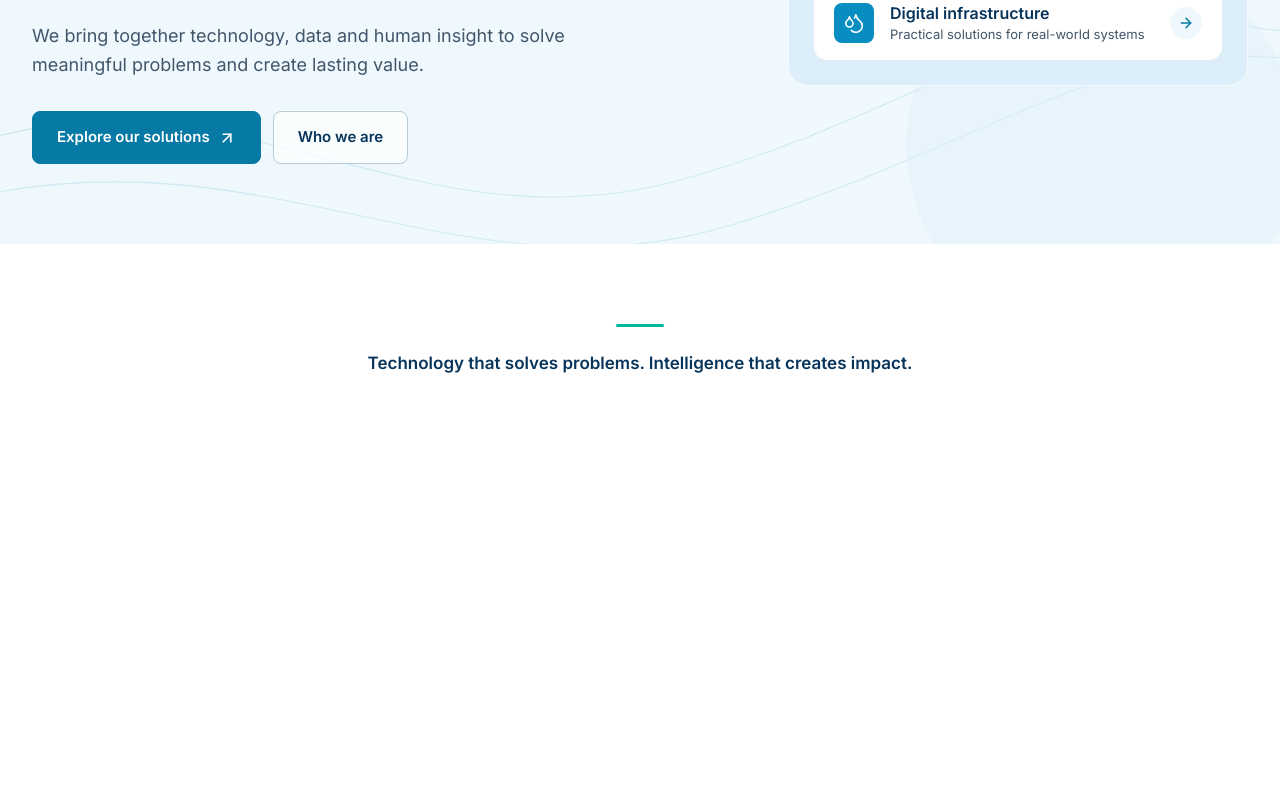
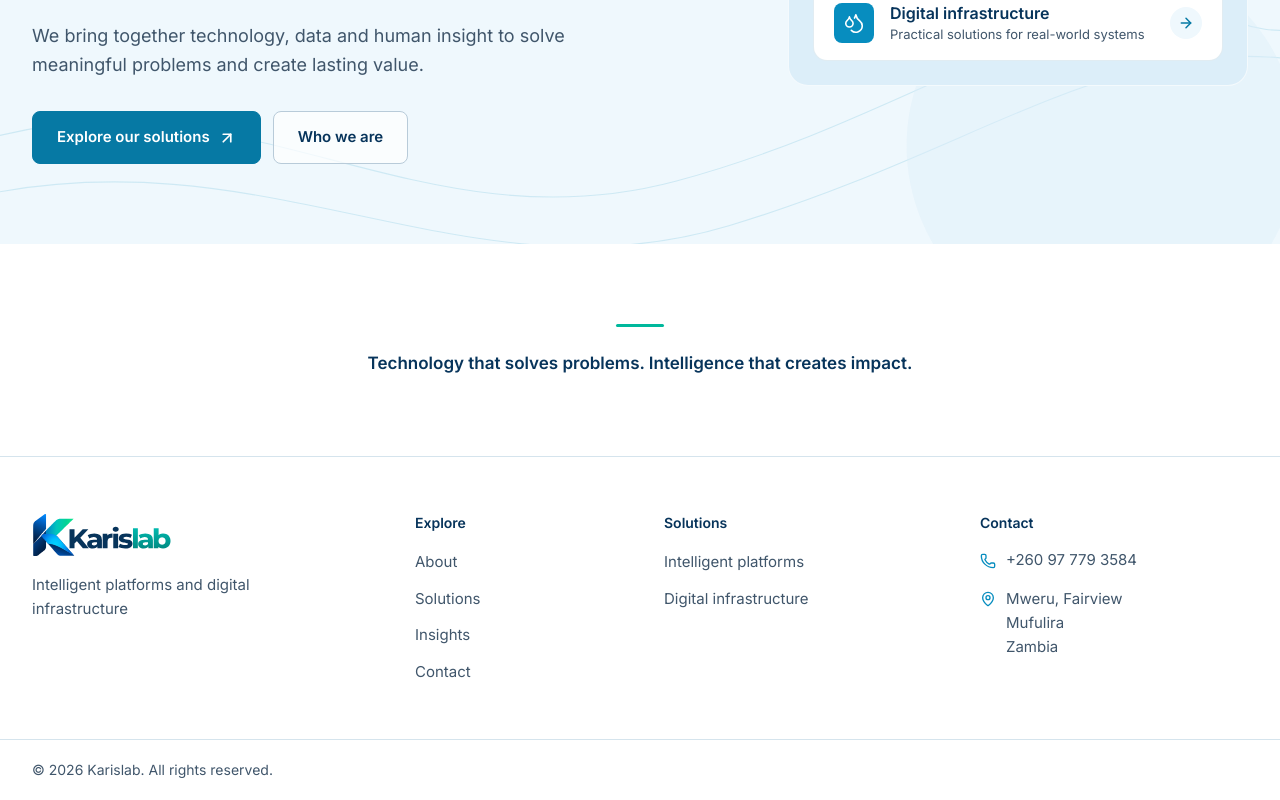
Before and after one commit to elijasinyinza-a11y/Karislab-Technologies, a Next.js app: page / in a window 1280 px wide. Shown: the part 433-1233 px from the top of the page. Before the commit the page ends 889 px from the top, so only its background shows below. Built offline with nearby package versions, Linux system fonts and the light colour scheme.

Commit message:
Add files via upload

```diff
--- a/src/app/layout.tsx
+++ b/src/app/layout.tsx
@@ -1,5 +1,6 @@
 import type { Metadata, Viewport } from "next";
 import { Inter } from "next/font/google";
+import SiteFooter from "@/components/SiteFooter";
 import SiteHeader from "@/components/SiteHeader";
 import { site } from "@/lib/site";
 import "./globals.css";
@@ -52,6 +53,7 @@ export default function RootLayout({
         <main id="main" tabIndex={-1} className="outline-none">
           {children}
         </main>
+        <SiteFooter />
       </body>
     </html>
   );
--- /dev/null
+++ b/src/components/SiteFooter.tsx
@@ -0,0 +1,94 @@
+import Link from "next/link";
+import { MapPin, Mail, Phone } from "lucide-react";
+import Logo from "@/components/Logo";
+import { contactHref, mainNav } from "@/lib/navigation";
+import { site, telHref } from "@/lib/site";
+import { solutionGroups } from "@/lib/solutions";
+
+const headingClass = "text-sm font-semibold text-navy";
+const linkClass = "text-[15px] transition-colors hover:text-action";
+
+export default function SiteFooter() {
+  const year = new Date().getFullYear();
+
+  return (
+    <footer className="border-t border-line bg-white">
+      <div className="page-container grid gap-10 py-12 md:grid-cols-2 md:py-14 xl:grid-cols-[minmax(0,5fr)_minmax(0,3fr)_minmax(0,4fr)_minmax(0,4fr)] xl:gap-12">
+        <div>
+          <Logo imageClassName="h-auto w-[140px]" />
+          <p className="mt-4 max-w-[300px] text-[15px] leading-[1.6]">{site.tagline}</p>
+        </div>
+
+        <nav aria-labelledby="footer-explore">
+          <h2 id="footer-explore" className={headingClass}>
+            Explore
+          </h2>
+          <ul className="mt-4 space-y-3">
+            {[...mainNav, { label: "Contact", href: contactHref }].map((item) => (
+              <li key={item.href}>
+                <Link href={item.href} className={linkClass}>
+                  {item.label}
+                </Link>
+              </li>
+            ))}
+          </ul>
+        </nav>
+
+        <nav aria-labelledby="footer-solutions">
+          <h2 id="footer-solutions" className={headingClass}>
+            Solutions
+          </h2>
+          <ul className="mt-4 space-y-3">
+            {solutionGroups.map(({ id, title }) => (
+              <li key={id}>
+                <Link href={`/solutions#${id}`} className={linkClass}>
+                  {title}
+                </Link>
+              </li>
+            ))}
+          </ul>
+        </nav>
+
+        <div>
+          <h2 className={headingClass}>Contact</h2>
+          <ul className="mt-4 space-y-3 text-[15px]">
+            {site.phone && (
+              <li>
+                <a href={telHref(site.phone)} className={`${linkClass} inline-flex items-center gap-2.5`}>
+                  <Phone size={16} aria-hidden="true" className="shrink-0 text-action-accent" />
+                  {site.phone}
+                </a>
+              </li>
+            )}
+            {site.email && (
+              <li>
+                <a href={`mailto:${site.email}`} className={`${linkClass} inline-flex items-center gap-2.5`}>
+                  <Mail size={16} aria-hidden="true" className="shrink-0 text-action-accent" />
+                  {site.email}
+                </a>
+              </li>
+            )}
+            {site.address.length > 0 && (
+              <li className="flex gap-2.5">
+                <MapPin size={16} aria-hidden="true" className="mt-1 shrink-0 text-action-accent" />
+                <address className="not-italic leading-[1.6]">
+                  {site.address.map((line) => (
+                    <span key={line} className="block">
+                      {line}
+                    </span>
+                  ))}
+                </address>
+              </li>
+            )}
+          </ul>
+        </div>
+      </div>
+
+      <div className="border-t border-line">
+        <p className="page-container py-5 text-sm">
+          © {year} {site.name}. All rights reserved.
+        </p>
+      </div>
+    </footer>
+  );
+}
```
